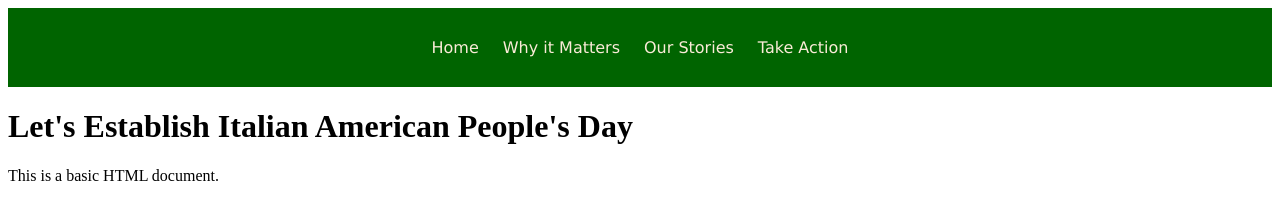
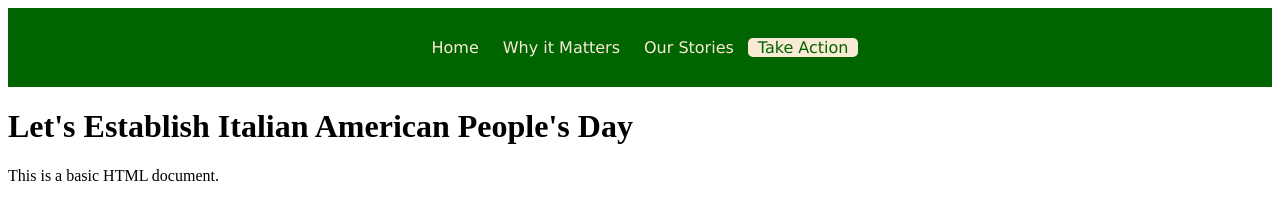
Before and after one commit to italianamericandayWA/italianamericandayWA, a plain HTML site: page index.html in a window 1280 px wide. Drawn offline with Linux system fonts and the light colour scheme.

Commit message:
external link tag

```diff
--- a/index.html
+++ b/index.html
@@ -12,7 +12,7 @@
             <a href="index.html">Home</a>
             <a href="about.html">Why it Matters</a>
             <a href="stories.html">Our Stories</a>
-            <a href="https://c.org/k5czc4bDFv" target="_blank">Take Action</a>
+            <a class="external_link" href="https://c.org/k5czc4bDFv" target="_blank">Take Action</a>
         </nav>
     </header>
     <h1>Let's Establish Italian American People's Day</h1>
--- a/style.css
+++ b/style.css
@@ -15,7 +15,7 @@
     padding-right: 10px;
 }
 
-.external_link {
+a.external_link {
     background-color: antiquewhite;
     color: darkgreen;
     border-radius: 5px;
```
Also changed, not shown: stories.html (+1 -1 lines).
